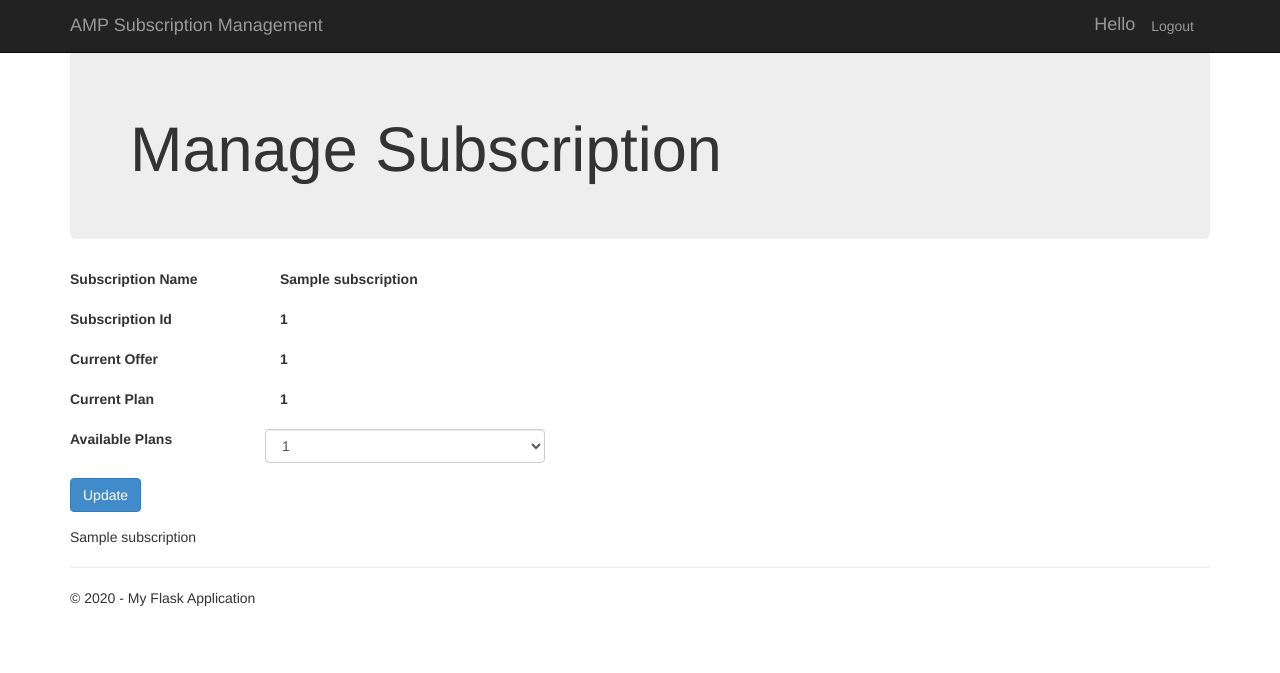
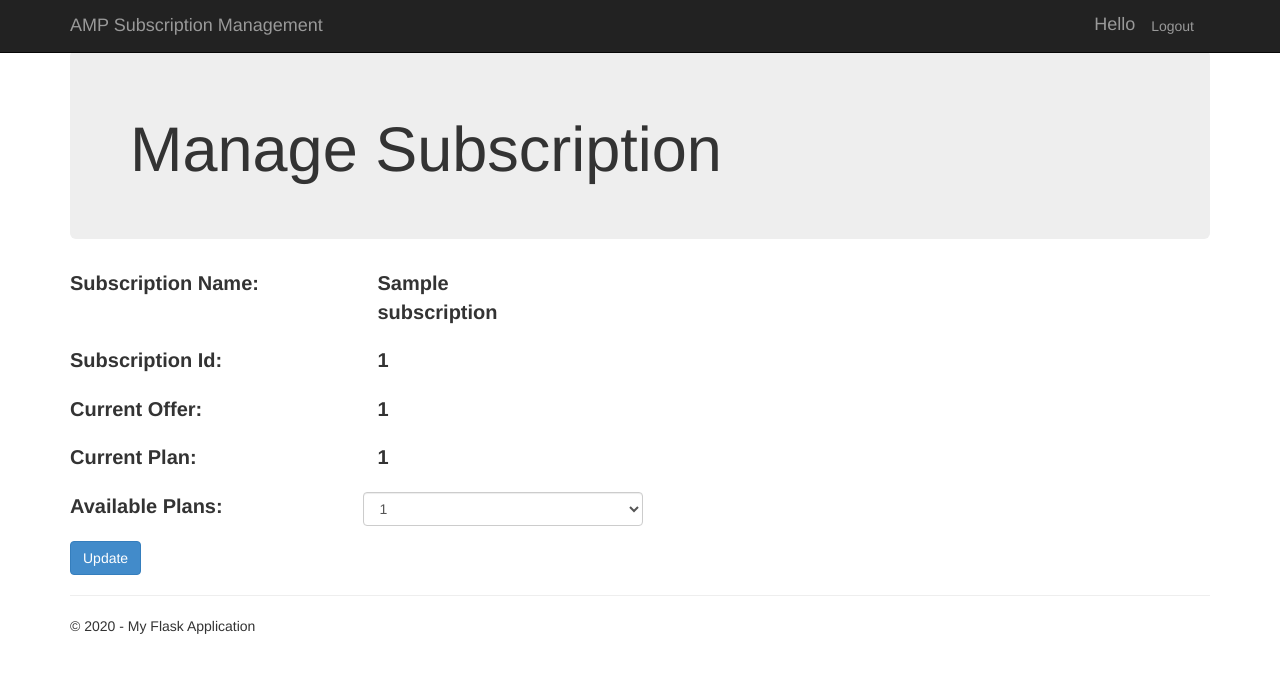
Before and after one commit to jaychowjingjie/amp-subscription-mgmt, a Flask app: template templates/managesubscription.html in a window 1280 px wide. Shown: the top 673 px of the page. Run offline with Flask 2, Linux system fonts and the light colour scheme; the template is opened without the code that fills it: most values are stand-ins (such as "Sample title", 1, 10 or a date in 2020); parts of the project's set-up code (start-up, migrations or seed data) failed here and were passed over; some libraries are stand-ins or nearby versions.

Commit message:
updated formatting

```diff
--- a/templates/managesubscription.html
+++ b/templates/managesubscription.html
@@ -7,36 +7,36 @@
 </div>
 
 
-<form action="{{ url_for('updatesubscription') }}" method="post">
+<form action="{{ url_for('updatesubscription') }}" method="post" style="font-size: 20px;">
     <div class="form-group row">
-        <label class="col-sm-2 col-form-label">Subscription Name</label>
-        <div class="col-sm-10">
+        <label class="col-sm-3 col-form-label">Subscription Name:</label>
+        <div class="col-sm-9">
             <label class="col-sm-3">{{ subscription.name }}</label>
         </div>
     </div>
     <div class="form-group row">
-        <label class="col-sm-2 col-form-label">Subscription Id</label>
-        <div class="col-sm-10">
-            <label class="col-sm-10">{{ subscription.id }}</label>
+        <label class="col-sm-3 col-form-label">Subscription Id:</label>
+        <div class="col-sm-9">
+            <label class="col-sm-9">{{ subscription.id }}</label>
             <input type="hidden" id="subscription_id" name="subscription_id" value={{ subscription.id }}>
         </div>
     </div>
     <div class="form-group row">
-        <label class="col-sm-2 col-form-label">Current Offer</label>
-        <div class="col-sm-10">
-            <label class="col-sm-10">{{ subscription.offerId }}</label>
+        <label class="col-sm-3 col-form-label">Current Offer:</label>
+        <div class="col-sm-9">
+            <label class="col-sm-9">{{ subscription.offerId }}</label>
         </div>
     </div>
     <div class="form-group row">
-        <label class="col-sm-2 col-form-label">Current Plan</label>
-        <div class="col-sm-10">
+        <label class="col-sm-3 col-form-label">Current Plan:</label>
+        <div class="col-sm-9">
             <label class="col-sm-10">{{ subscription.planId }}</label>
             <input type="hidden"  id="subscription_plan_id" name="subscription_plan_id" value="{{ subscription.planId }}">
         </div>
     </div>
         <div class="form-group row">
-            <label class="col-sm-2 col-form-label">Available Plans</label>
-            <div class="col-sm-10">
+            <label class="col-sm-3 col-form-label">Available Plans:</label>
+            <div class="col-sm-9">
                 <select name="selectedplan" class="form-control" width="300px">
                     {% for key, plans in available_plans.items() %}
                         {% for item in plans %}
@@ -59,7 +59,4 @@
         {% endif %}
         </div>
 </form>
-
-{{subscription}}
-
 {% endblock %}
```
